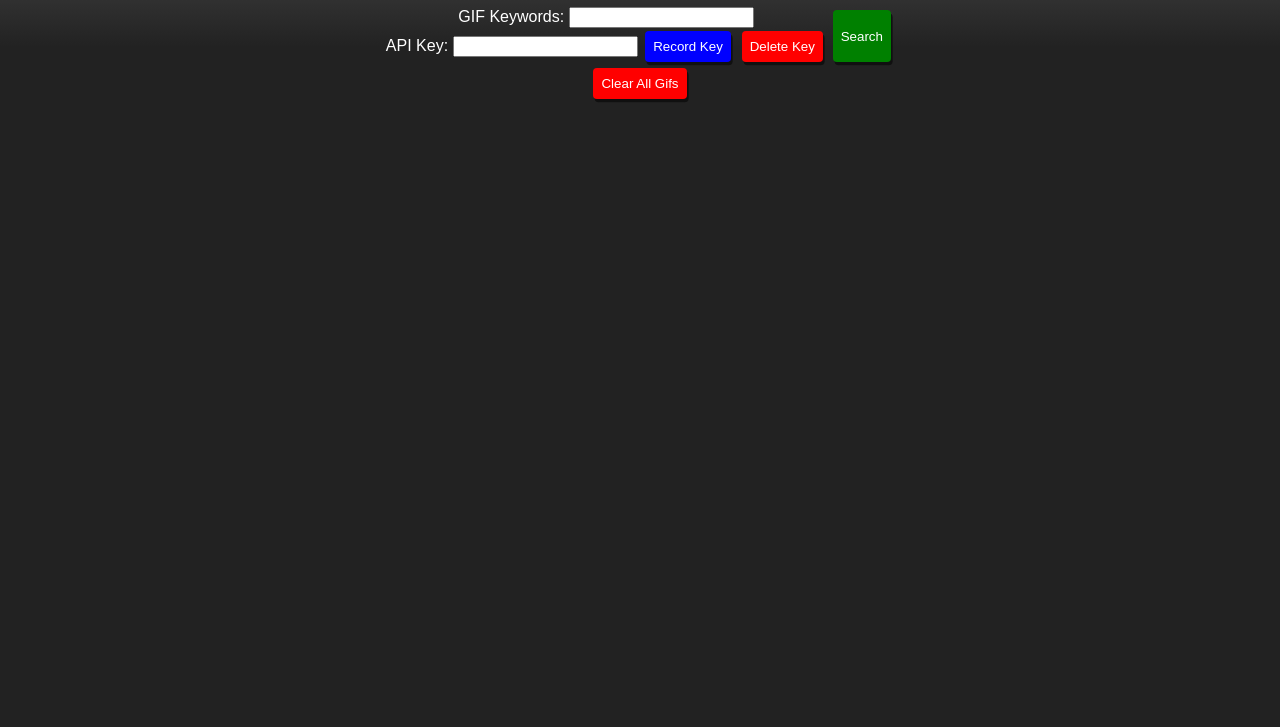
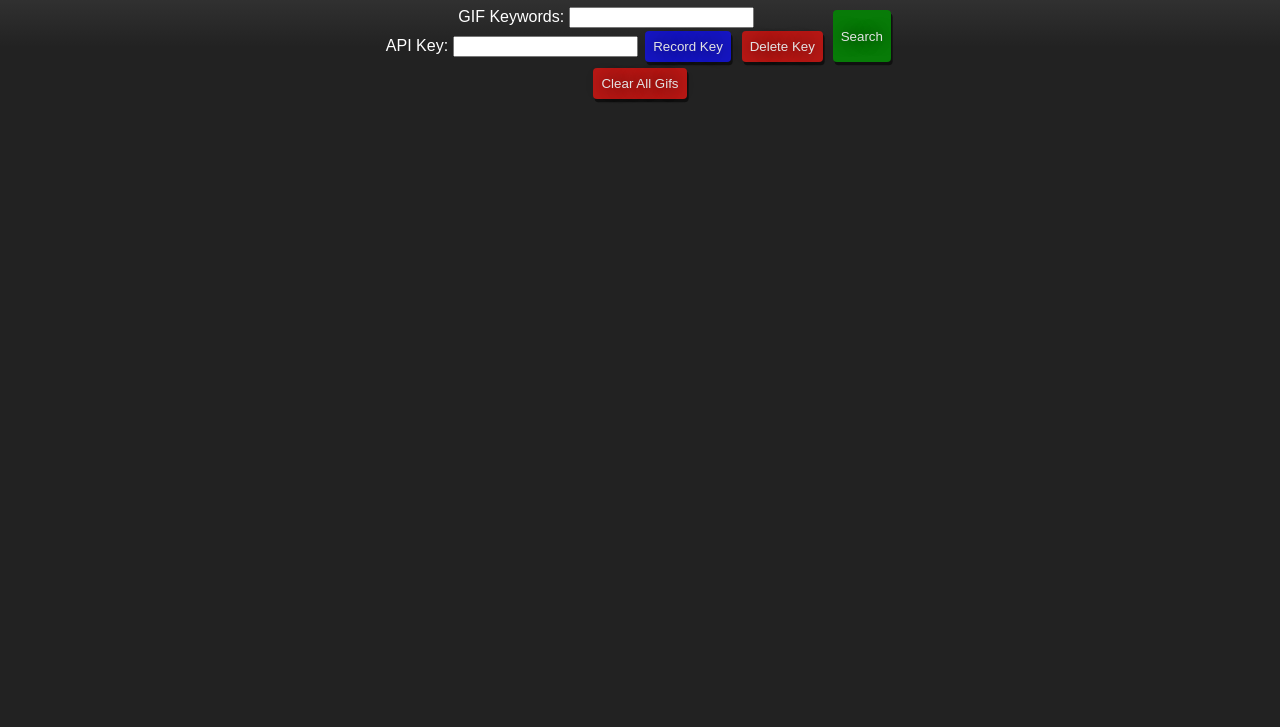
Before and after one commit to acollino/giphy-party, a plain HTML site: page index.html in a window 1280 px wide. Shown: the part 73-800 px from the top of the page. Drawn offline with nearby package versions, Linux system fonts and the light colour scheme.

Commit message:
add button interaction styles, darken their colors

```diff
--- a/style.css
+++ b/style.css
@@ -6,18 +6,19 @@ html {
   text-align: center;
 }
 
-form{
+form {
   display: flex;
   justify-content: center;
 }
 
-#submit{
+#submit {
   margin-left: 0.5em;
-  background-color: green;
+  background-color: rgb(8, 123, 8);
 }
 
-.colored-button{
-  color: white;
+.colored-button {
+  color: rgb(227, 227, 227);
+  text-shadow: 0 0 1rem black;
   border-radius: 0.25rem;
   padding: 0.5rem;
   border-style: none;
@@ -25,20 +26,21 @@ form{
   margin: 0.2rem;
 }
 
-.colored-button:hover{
-  filter: brightness(130%);
+.colored-button:hover {
+  filter: brightness(115%);
 }
 
-.colored-button:active{
+.colored-button:active {
   filter: brightness(75%);
   box-shadow: 0.05rem 0.1rem rgb(16, 16, 16);
   transform: translate(0.05rem, 0.1rem);
 }
 
-#delete-key, #clear-gifs{
-  background-color: red;
+#delete-key,
+#clear-gifs {
+  background-color: rgb(183, 24, 21);
 }
 
 #record-key {
-  background-color: blue;
+  background-color: rgb(22, 22, 195);
 }
```
